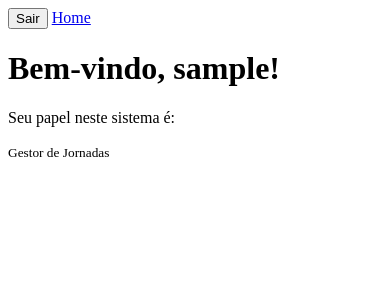
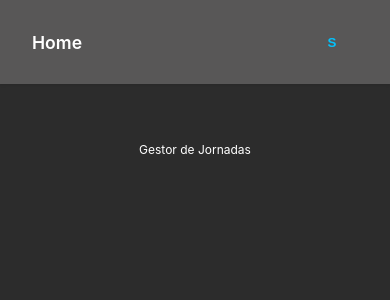
Before and after one commit to pedromarquetti/gestor-jornada, a Django app: page / in a window 390 px wide. Shown: the top 300 px of the page. Run offline with Django 5.2, Linux system fonts and the light colour scheme; the visitor is signed in with stand-in values (Sample User, id 1).

Commit message:
feat(UI): style login/home pages

```diff
--- a/gestorjornada/settings.py
+++ b/gestorjornada/settings.py
@@ -135,6 +135,7 @@ USE_TZ = True
 # https://docs.djangoproject.com/en/5.2/howto/static-files/
 
 STATIC_URL = "static/"
+STATICFILES_DIRS = [BASE_DIR / "static"]
 
 LOGIN_REDIRECT_URL = "/"
 LOGIN_URL = "/login/"
--- a/jornadas/templates/base.html
+++ b/jornadas/templates/base.html
@@ -4,15 +4,40 @@
     <meta charset="UTF-8">
     <meta name="viewport" content="width=device-width, initial-scale=1.0">
     <title>{% block title %}Gestor de Jornadas{% endblock %}</title>
+    {% load static %}
+    <!-- {% url 'jornadas_logout' as logout_url %} -->
+    <link rel="stylesheet" href="{% static 'css/base.css' %}">
 </head>
 <body>
     {% if user.is_authenticated %}
-    <nav>
-        <form method="post" action="{% url 'jornadas_logout' %}" style="display:inline;">
-            {% csrf_token %}
-            <button type="submit">Sair</button>
-        </form>
-        <a href="{% url 'home' %}">Home</a>
+    <nav class="topbar">
+        <a href="{% url 'home' %}" class="topbar-home">Home</a>
+
+        <div class="user-menu">
+            <button type="button" class="user-icon-btn" onclick="toggleUserMenu(event)">
+                <span class="user-avatar">{{ user.username|slice:"0:1"|upper }}</span>
+            </button>
+
+            <div class="user-dropdown" id="userDropdown">
+                {% if user.is_authenticated %}
+                <p><b>Olá {{ user.username }}!</b> </p>
+
+                <a href="#" onclick="toggleUserMenu(event); return false;" class="dropdown-item">
+                    <span class="dropdown-icon"></span>
+                    Perfil
+                </a>
+
+                <a href="#" onclick="toggleUserMenu(event); return false;" class="dropdown-item">
+                    <span class="dropdown-icon"></span>
+                    Configurações
+                </a>
+                {% endif %}
+                <a href="{% url 'jornadas_logout' %}" class="dropdown-item">
+                    <span class="dropdown-icon"></span>
+                    Sair
+                </a>
+            </div>
+        </div>
     </nav>
     {% endif %}
 
@@ -20,7 +45,7 @@
         {% if messages %}
         <ul class="messages">
             {% for message in messages %}
-            <li>{{ message }}</li>
+            <li class="message {{ message.tags }}">{{ message }}</li>
             {% endfor %}
         </ul>
         {% endif %}
@@ -31,5 +56,7 @@
     <footer>
         <small>Gestor de Jornadas</small>
     </footer>
+
+    <script src="{% static 'js/app.js' %}"></script>
 </body>
 </html>
--- a/jornadas/templates/home.html
+++ b/jornadas/templates/home.html
@@ -1,14 +1,4 @@
 {% extends "base.html" %}
-{% block title %}Home{% endblock %}
+{% block title %}Home - Gestor de Jornadas{% endblock %}
 
-{% block content %}
-<div class="home-container">
-    <h1>Bem-vindo, {{ user.username }}!</h1>
-
-    <p>Seu papel neste sistema é: <strong>{{ user.role.name }}</strong></p>
-
-    <p>
-        <!-- <a href="{#% url 'logout' %}">Sair do sistema</a> -->
-    </p>
-</div>
-{% endblock %}
+{% block content %}{% endblock %}
--- a/jornadas/urls.py
+++ b/jornadas/urls.py
@@ -4,7 +4,9 @@ from django.urls import path
 from .views import HomeView, LogoutView
 
 urlpatterns = [
-    path("login/", LoginView.as_view(template_name="login.html"), name="jornadas_login"),
+    path(
+        "login/", LoginView.as_view(template_name="login.html"), name="jornadas_login"
+    ),
     path("logout/", LogoutView.as_view(), name="jornadas_logout"),
     path("", HomeView.as_view(), name="home"),
 ]
--- a/jornadas/views.py
+++ b/jornadas/views.py
@@ -11,14 +11,9 @@ class LogoutView(TemplateView):
 
     template_name = "logout.html"
 
-    def post(self, request, *args, **kwargs):
+    def get(self, request, *args, **kwargs):
         auth_logout(request)
         return redirect("home")
-
-    def get_context_data(self, **kwargs):
-        context = super().get_context_data(**kwargs)
-        context["logged_out"] = True
-        return context
 
 
 class LoginForm(AuthenticationForm):
--- /dev/null
+++ b/static/css/base.css
@@ -0,0 +1,271 @@
+/* Base styles - Global application theme */
+* {
+    margin: 0;
+    padding: 0;
+    box-sizing: border-box;
+    color: white;
+}
+
+
+:root {
+    --primary: #03c2fc;
+    --primary-rgb: 3, 194, 252;
+    --secondary: #008cff;
+    --bg: #2c2c2c;
+    --bg-lighter: #585757;
+    --text: white;
+    --white: #c4c0c0;
+}
+
+input {
+    background-color: var(--white);
+    color: black;
+}
+
+body {
+    font-family: -apple-system, BlinkMacSystemFont, 'Segoe UI', Roboto, Oxygen, Ubuntu, sans-serif;
+    background-color: var(--bg);
+    min-height: 100vh;
+}
+
+a {
+    text-decoration: none;
+    color: inherit;
+}
+
+/* Top navbar */
+.topbar {
+    display: flex;
+    justify-content: space-between;
+    align-items: center;
+    padding: 1rem 2rem;
+    background-color: var(--bg-lighter);
+    box-shadow: 0 1px 3px rgba(0, 0, 0, 0.1);
+}
+
+.topbar-home {
+    font-weight: 600;
+    font-size: 1.1rem;
+}
+
+.user-menu {
+    position: relative;
+}
+
+.user-icon-btn:hover {
+    background: rgba(var(--primary), 0.2);
+}
+
+.user-icon-btn {
+    background-color: transparent;
+    border: none;
+    cursor: pointer;
+    padding: 8px;
+    border-radius: 50%;
+    display: flex;
+    align-items: center;
+    justify-content: center;
+    background-color: rgba(var(--secondary), 1);
+    transition: background-color 0.2s ease;
+}
+
+.user-icon-btn:hover {
+    background-color: rgba(var(--secondary), 0.2);
+}
+
+.user-avatar {
+    width: 36px;
+    height: 36px;
+    border-radius: 50%;
+    background-color: rgba(var(--secondary), 1);
+    display: flex;
+    align-items: center;
+    justify-content: center;
+    color: var(--primary);
+    font-weight: 600;
+}
+
+.user-dropdown {
+    text-align: center;
+    position: absolute;
+    top: calc(100% + 8px);
+    right: 0;
+    background-color: var(--bg);
+    border-radius: 12px;
+    box-shadow: 0 4px 6px -1px rgba(0, 0, 0, 0.1), 0 2px 4px -1px rgba(0, 0, 0, 0.06);
+    min-width: 180px;
+    padding: 8px 0;
+    display: none;
+    z-index: 1000;
+}
+
+.user-dropdown.show {
+    display: block;
+}
+
+.dropdown-item {
+    display: flex;
+    align-items: center;
+    padding: 12px 24px;
+    font-size: 0.95rem;
+    transition: background-color 0.2s ease, color 0.2s ease;
+}
+
+.dropdown-item:hover {
+    background-color: rgba(var(--primary-rgb), 0.08);
+    color: var(--primary);
+}
+
+.dropdown-icon {
+    margin-right: 12px;
+    width: 20px;
+    height: 20px;
+    display: flex;
+    align-items: center;
+    justify-content: center;
+}
+
+/* Messages */
+.messages {
+    list-style: none;
+    margin-bottom: 1rem;
+}
+
+.message {
+    padding: 0.75rem 1rem;
+    border-radius: 8px;
+    margin-bottom: 0.5rem;
+    font-size: 0.9rem;
+}
+
+.message.success {
+    background-color: #d1fae5;
+    color: #065f46;
+    border: 1px solid #a7f3d0;
+}
+
+.message.error {
+    background-color: #fee2e2;
+    color: #991b1b;
+    border: 1px solid #fecaca;
+}
+
+/* Main content */
+main {
+    padding: 2rem;
+    max-width: 800px;
+    margin: 0 auto;
+}
+
+footer {
+    text-align: center;
+    padding: 1.5rem;
+    font-size: 0.9rem;
+}
+
+/* Responsive */
+@media (max-width: 768px) {
+    main {
+        padding: 1rem;
+    }
+}
+
+/* Login & Logout pages */
+.login-container,
+.logout-container {
+    max-width: 400px;
+    margin: auto;
+    padding: 3rem;
+    background-color: var(--bg-lighter);
+    border-radius: 16px;
+    box-shadow: 0 25px 50px -12px rgba(0, 0, 0, 0.25);
+}
+
+.login-container h1 {
+    text-align: center;
+    margin-bottom: 2rem;
+    font-size: 1.875rem;
+    font-weight: 700;
+}
+
+.logout-container p {
+    text-align: center;
+    margin-bottom: 2rem;
+}
+
+/* Form styles */
+.form-group {
+    margin-bottom: 1.25rem;
+}
+
+.form-group label {
+    display: block;
+    font-size: 0.875rem;
+    font-weight: 600;
+    margin-bottom: 0.5rem;
+}
+
+.form-control {
+    width: 100%;
+    padding: 0.875rem 1rem;
+    border: 2px solid var(--bg);
+    border-radius: 12px;
+    font-size: 1rem;
+    transition: all 0.2s ease;
+}
+
+.form-control:focus {
+    outline: none;
+    border-color: black;
+    box-shadow: 0 0 0 4px var(--bg);
+}
+
+/* Buttons */
+.btn-primary {
+    width: 100%;
+    padding: 0.875rem;
+    border-radius: 12px;
+    font-size: 1rem;
+    font-weight: 600;
+    cursor: pointer;
+    transition: all 0.2s ease;
+    background-color: var(--primary);
+    border: none;
+}
+
+.btn-primary:hover {
+    background-color: var(--secondary);
+    transform: translateY(-1px);
+    box-shadow: 0 4px 12px var(--secondary);
+}
+
+.btn-secondary {
+    display: inline-block;
+    padding: 0.875rem 2rem;
+    border-radius: 12px;
+    font-size: 1rem;
+    font-weight: 600;
+    cursor: pointer;
+    transition: all 0.2s ease;
+    background-color: #008cff;
+    text-decoration: none;
+}
+
+.btn-secondary:hover {
+    background-color: #007add;
+    transform: translateY(-1px);
+    box-shadow: 0 4px 12px rgba(3, 194, 252, 0.3);
+}
+
+/* Error messages */
+.error {
+    padding: 1rem;
+    border-radius: 12px;
+    margin-bottom: 1.5rem;
+    text-align: center;
+}
+
+.error p {
+    color: #991b1b;
+    font-weight: 600;
+}
```
Also changed, not shown: jornadas/templates/login.html (+13 -6 lines), jornadas/templates/logout.html (deleted, +0 -13 lines), static/js/app.js (added, +66 -0 lines), static/icons/gear.svg (added), static/icons/logout.svg (added), static/icons/user.svg (added).
